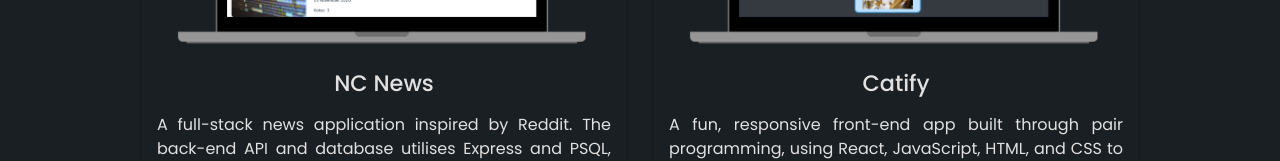
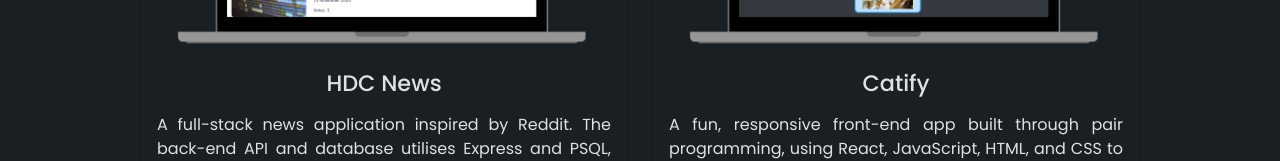
Before and after one commit to hannahchapman79/hannah-chapman-portfolio, a React (Create React App) app: page /projects in a window 1280 px wide. Shown: the part 1046-1207 px from the top of the page. Built offline with nearby package versions, Linux system fonts and the light colour scheme.

Commit message:
Updates text on ProjectGrid to reflect url and title changes

```diff
--- a/src/components/projects/ProjectsGrid.jsx
+++ b/src/components/projects/ProjectsGrid.jsx
@@ -38,11 +38,11 @@ function Projects() {
                     <Col md={4} className="project-card-item">
                         <ProjectCard
                             imgPath="/assets/ncnews.png"
-                            title="NC News"
+                            title="HDC News"
                             description="A full-stack news application inspired by Reddit. The back-end API and database utilises Express and PSQL, while the front end, built with React, JavaScript, HTML, and CSS, allows users to explore articles by topic, upvote or downvote content, and add comments."
-                            ghLink="https://github.com/hannahchapman79/nc-news"
-                            ghSecondaryLink="https://github.com/hannahchapman79/be-nc-news"
-                            demoLink="https://66b5de66c4712d2e55c90430--hdcnews.netlify.app/"
+                            ghLink="https://github.com/hannahchapman79/hdc-news"
+                            ghSecondaryLink="https://github.com/hannahchapman79/hdc-news-backend"
+                            demoLink="https://hdcnews.netlify.app/"
                         />
                     </Col>
 
```
